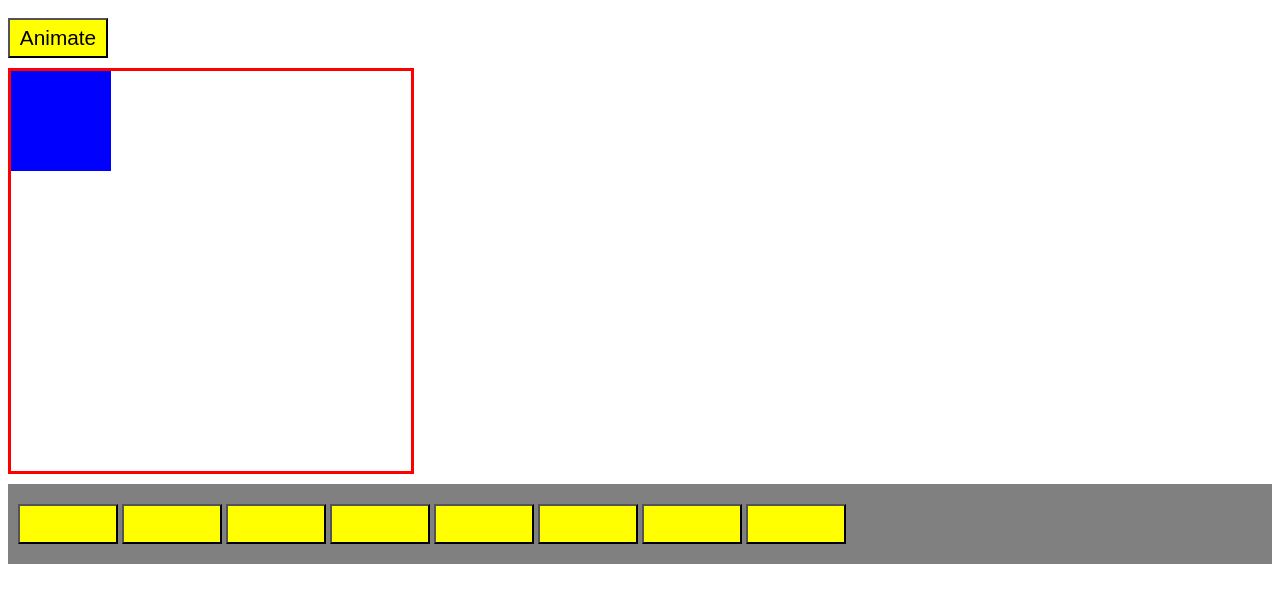
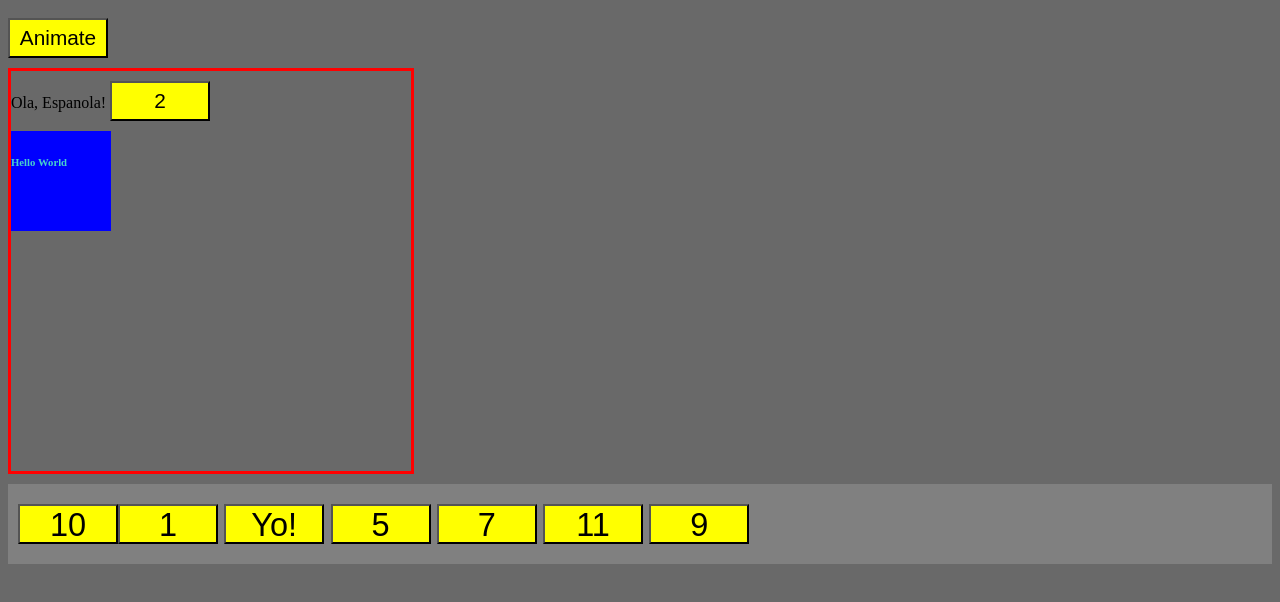
Before and after one commit to carboncheg/Udemy, a plain HTML site: page lessonNineteen/nineteen.html in a window 1280 px wide. Drawn offline with Linux system fonts and the light colour scheme.

Commit message:
lesson 19___25.12.2018

```diff
--- a/lesson/js.js
+++ b/lesson/js.js
@@ -377,12 +377,12 @@ NaN || null
 // });
 
 // let div = document.createElement('div'),
-//     text = document.createTextNode('Этот текст был создан в JS');
+// //     text = document.createTextNode('Этот текст был создан в JS');
 
 // div.classList.add('black');
 
-// // document.body.appendChild(div);
-// // wrapper.appendChild(div);
+// document.body.appendChild(div);
+// wrapper.appendChild(div);
 
 // div.innerHTML = 'Hello World!';
 // box.innerHTML = '<h2>Привет, Мир!</h2>';
--- a/lessonNineteen/nineteen.html
+++ b/lessonNineteen/nineteen.html
@@ -13,14 +13,14 @@
         <div class="box"></div>
     </div>
     <div class="btn-block">
-        <button class="first"></button>
-        <button></button>
-        <button></button>
-        <button></button>
-        <button></button>
-        <button></button>
-        <button></button>
-        <button></button>
+        <button class="first">1</button>
+        <button>3</button>
+        <button>4</button>
+        <button>5</button>
+        <button>6</button>
+        <button>7</button>
+        <button>8</button>
+        <button>9</button>
     </div>
 
     <script src="nineteen.js"></script>
--- a/lessonNineteen/nineteen.js
+++ b/lessonNineteen/nineteen.js
@@ -1,22 +1,25 @@
-let btn = document.querySelector('.btn'),
-    box = document.querySelector('.box');
+let body = document.querySelector('body');
+    body.style.backgroundColor = 'dimgray';
 
-function myAnimation() {
-    let pos = 0;
+// let btn = document.querySelector('.btn'),
+//     box = document.querySelector('.box');
 
-    let timerId = setInterval(frame, 20);
-    function frame() {
-        if (pos == 300) {
-            clearInterval(timerId);
-        } else {
-            pos++;
-            box.style.top = pos + 'px';
-            box.style.left = pos + 'px';
-        }
-    }
-}
+// function myAnimation() {
+//     let pos = 0;
 
-btn.addEventListener('click', myAnimation);
+//     let timerId = setInterval(frame, 5);
+//     function frame() {
+//         if (pos == 300) {
+//             clearInterval(timerId);
+//         } else {
+//             pos++;
+//             box.style.top = pos + 'px';
+//             box.style.left = pos + 'px';
+//         }
+//     }
+// }
+
+// btn.addEventListener('click', myAnimation);
 
 
 // let timerId = setTimeout(sayHello, 1000);
@@ -44,17 +47,17 @@ btn.addEventListener('click', myAnimation);
 
 // Делегирование событий
 
-// let btnBlock = document.querySelector('.btn-block'),
-//     btns = document.getElementsByTagName('button');
+let btnBlock = document.querySelector('.btn-block'),
+    btns = document.getElementsByTagName('button');
 
-// btnBlock.addEventListener('click', function(event) {
-//     if (event.target && event.target.tagName == 'BUTTON') {
-//         console.log('Done!');
-//     }
-// });
+btnBlock.addEventListener('click', function(event) {
+    if (event.target && event.target.tagName == 'BUTTON') {
+        console.log('Done!');
+    }
+});
 
-// let btnBlock = document.querySelector('.btn-block'),
-//     btns = document.getElementsByTagName('button');
+// // let btnBlock = document.querySelector('.btn-block'),
+// //     btns = document.getElementsByTagName('button');
 
 // btnBlock.addEventListener('click', function(event) {
 //     if (event.target && event.target.classList.contains('first')) {
@@ -62,12 +65,74 @@ btn.addEventListener('click', myAnimation);
 //     }
 // });
 
+// // let btnBlock = document.querySelector('.btn-block'),
+// //     btns = document.getElementsByTagName('button');
 
-let btnBlock = document.querySelector('.btn-block'),
-    btns = document.getElementsByTagName('button');
+// btnBlock.addEventListener('click', function(event) {
+//     if (event.target && event.target.matches('button.first')) {
+//         console.log('Done!');
+//     }
+// });
 
-btnBlock.addEventListener('click', function(event) {
-    if (event.target && event.target.matches('button.first')) {
-        console.log('Done!');
-    }
-});
+
+
+// let btn = document.createElement('button');
+// btnBlock.appendChild(btn);
+// btn.textContent = '2';
+// btnBlock.insertBefore(btn, btnBlock.children[1]);
+
+
+let btn = document.createElement('button'),
+    wrap = document.querySelector('.wrapper'),
+    box = document.querySelector('.box');
+    div = document.getElementsByTagName('div');
+// document.body.appendChild(btn);     // Если есть insertBefore, appendChild необязателен
+btn.textContent = '2';
+wrap.appendChild(btn);
+
+// let div = document.getElementsByTagName('*');
+// console.log(div[7]);
+
+let text = document.createTextNode('Ola, Espanola!');
+wrap.insertBefore(text, box);
+
+btnBlock.removeChild(btns[6]);
+
+btnBlock.replaceChild(btns[5], btns[4]);
+
+box.innerHTML = '<h6>Hello World</h6>';
+    box.style.color = 'mediumturquoise';
+
+let btnBl2 = btnBlock.cloneNode(true);
+    btnBl2.querySelectorAll('button')[1].textContent = 'Yo!';
+    btnBl2.style.fontSize = '25px';
+    wrap.parentNode.insertBefore(btnBl2, wrap.nextSibling);
+
+
+setTimeout(function() {
+    document.body.removeChild(btnBlock);
+}, 1000);
+
+setTimeout(function() {
+    btn = document.createElement('button');
+    btn.innerHTML = '10';
+
+    btnBl2.insertBefore(btn, btns[2]);
+}, 2000);
+
+setTimeout(function(){
+    btn = document.createElement('button');
+    btn.innerHTML = '11';
+
+    btnBl2.replaceChild(btn, btns[7]);
+}, 3000);
+
+
+// let divText = document.createElement('div');
+//     document.body.insertBefore(divText, btns[0]);
+//     divText.style.border = '5px solid slateblue';
+//     divText.style.font = '20px Verdana';
+
+// let textNode = prompt('Введите сообщение: ','');
+
+//     divText.appendChild(document.createTextNode(textNode));
```
